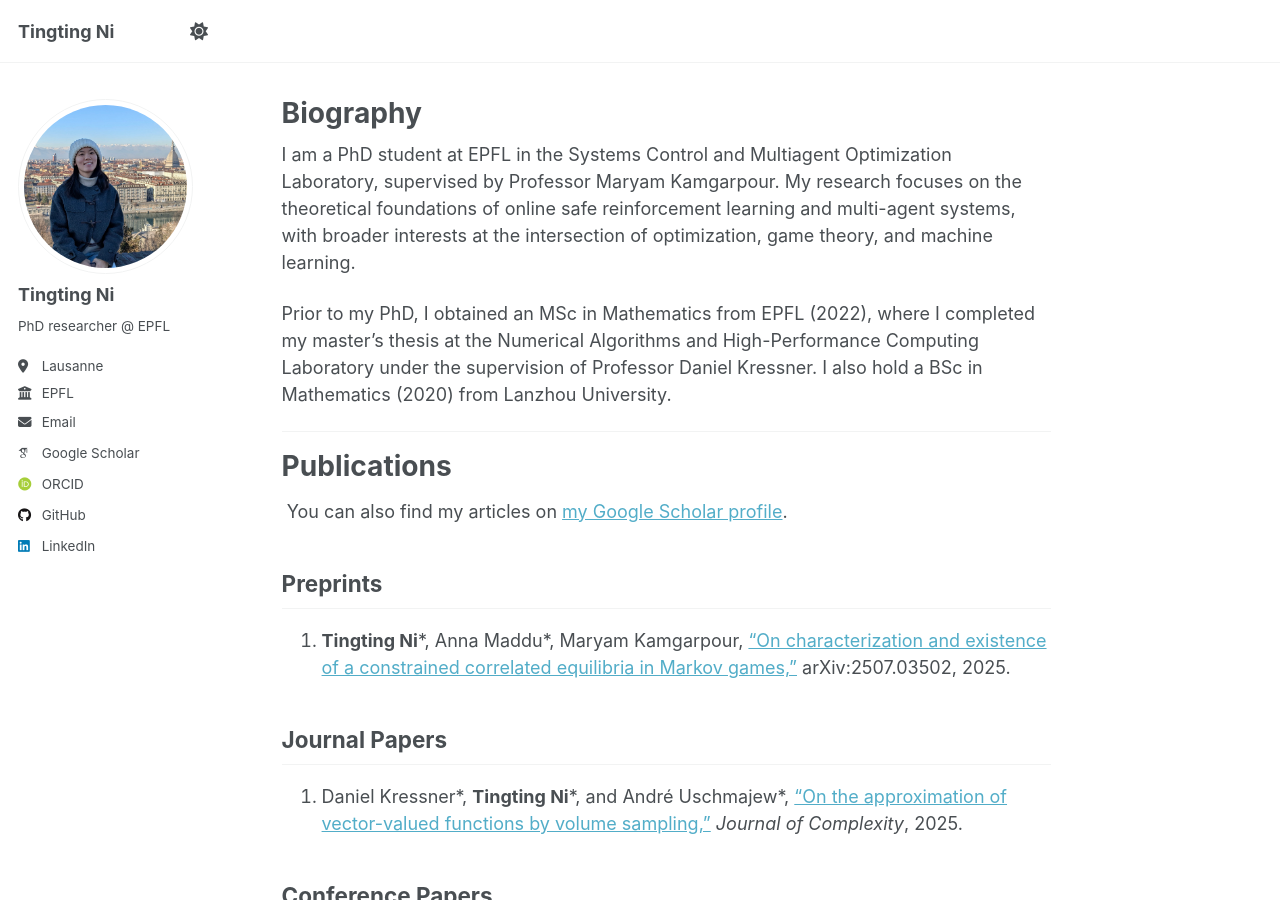
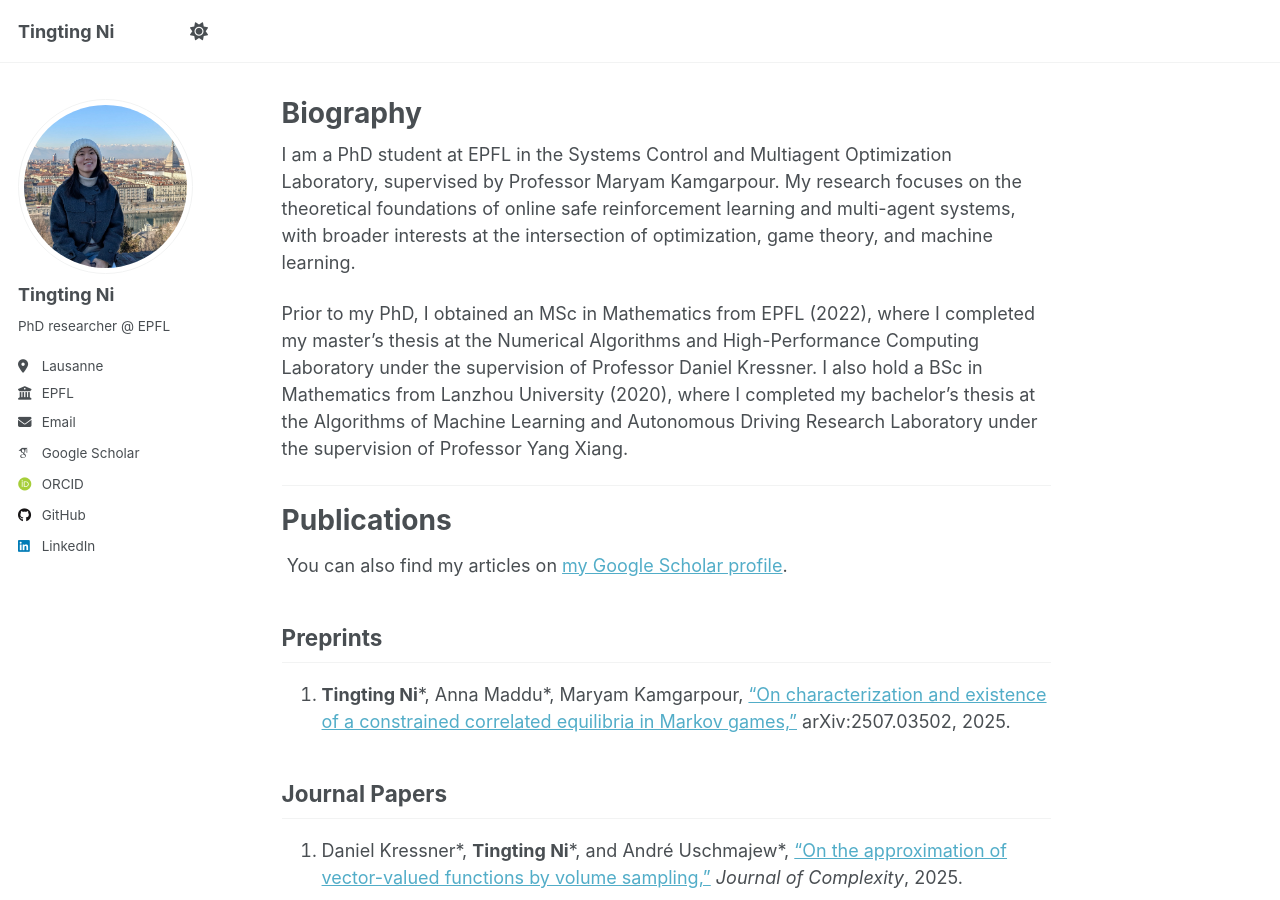
Before and after one commit to ni-tingting/ni-tingting.github.io, a Jekyll site: the page built from _pages/about.md, in a window 1280 px wide and 900 px high. Built offline with Jekyll 4.4.1, drawn with Linux system fonts in a browser that asks for light colours; some web fonts are replaced; a script that is not in the unit is left out.

Commit message:
Update about.md

```diff
--- a/_pages/about.md
+++ b/_pages/about.md
@@ -8,7 +8,7 @@ redirect_from:
 ---
 I am a PhD student at EPFL in the Systems Control and Multiagent Optimization Laboratory, supervised by Professor Maryam Kamgarpour. My research focuses on the theoretical foundations of online safe reinforcement learning and multi-agent systems, with broader interests at the intersection of optimization, game theory, and machine learning.
 
-Prior to my PhD, I obtained an MSc in Mathematics from EPFL (2022), where I completed my master’s thesis at the Numerical Algorithms and High-Performance Computing Laboratory under the supervision of Professor Daniel Kressner. I also hold a BSc in Mathematics (2020) from Lanzhou University.
+Prior to my PhD, I obtained an MSc in Mathematics from EPFL (2022), where I completed my master’s thesis at the Numerical Algorithms and High-Performance Computing Laboratory under the supervision of Professor Daniel Kressner. I also hold a BSc in Mathematics from Lanzhou University (2020), where I completed my bachelor’s thesis at the Algorithms of Machine Learning and Autonomous Driving Research Laboratory under the supervision of Professor Yang Xiang.
 
 ---
 
```
